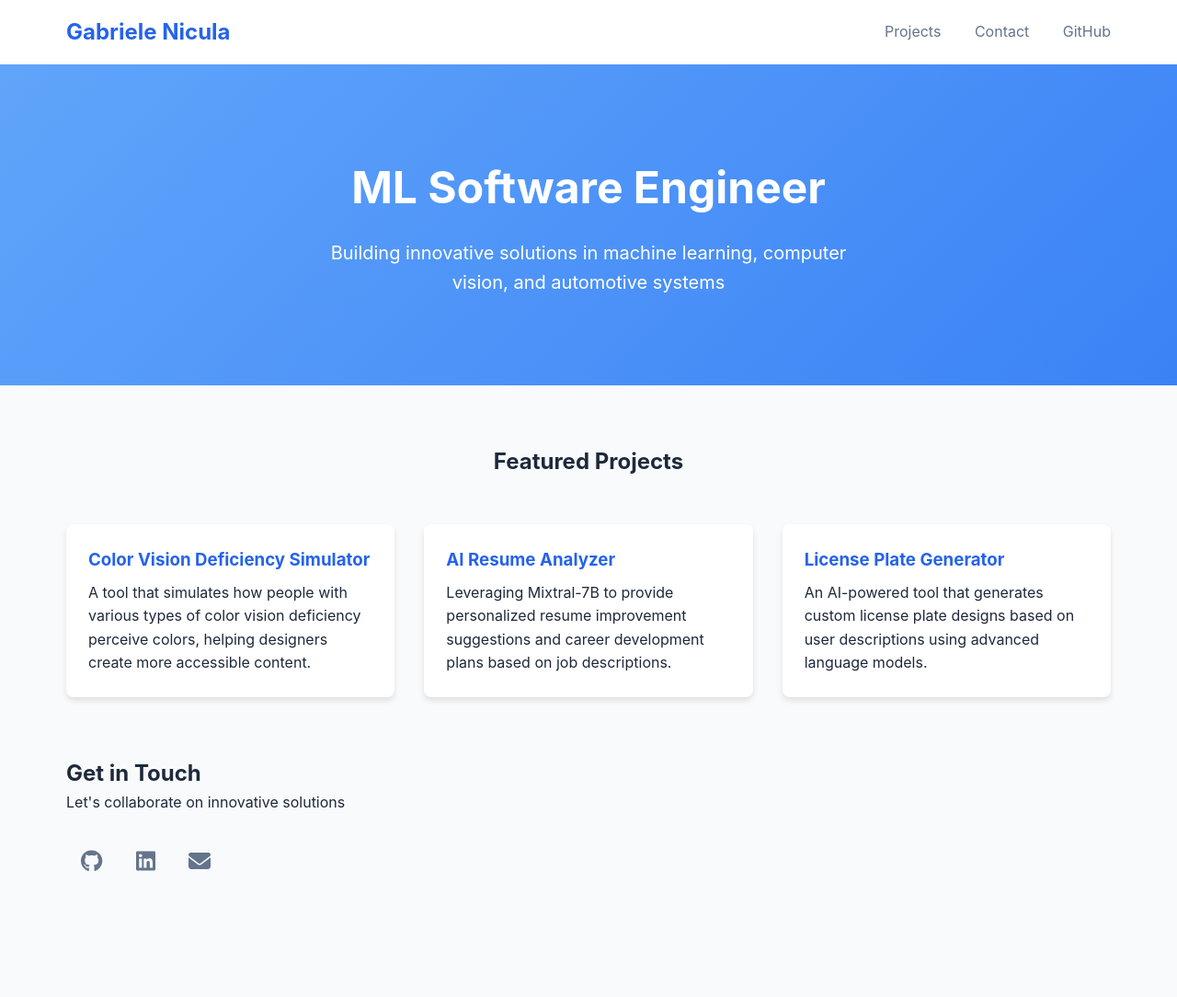
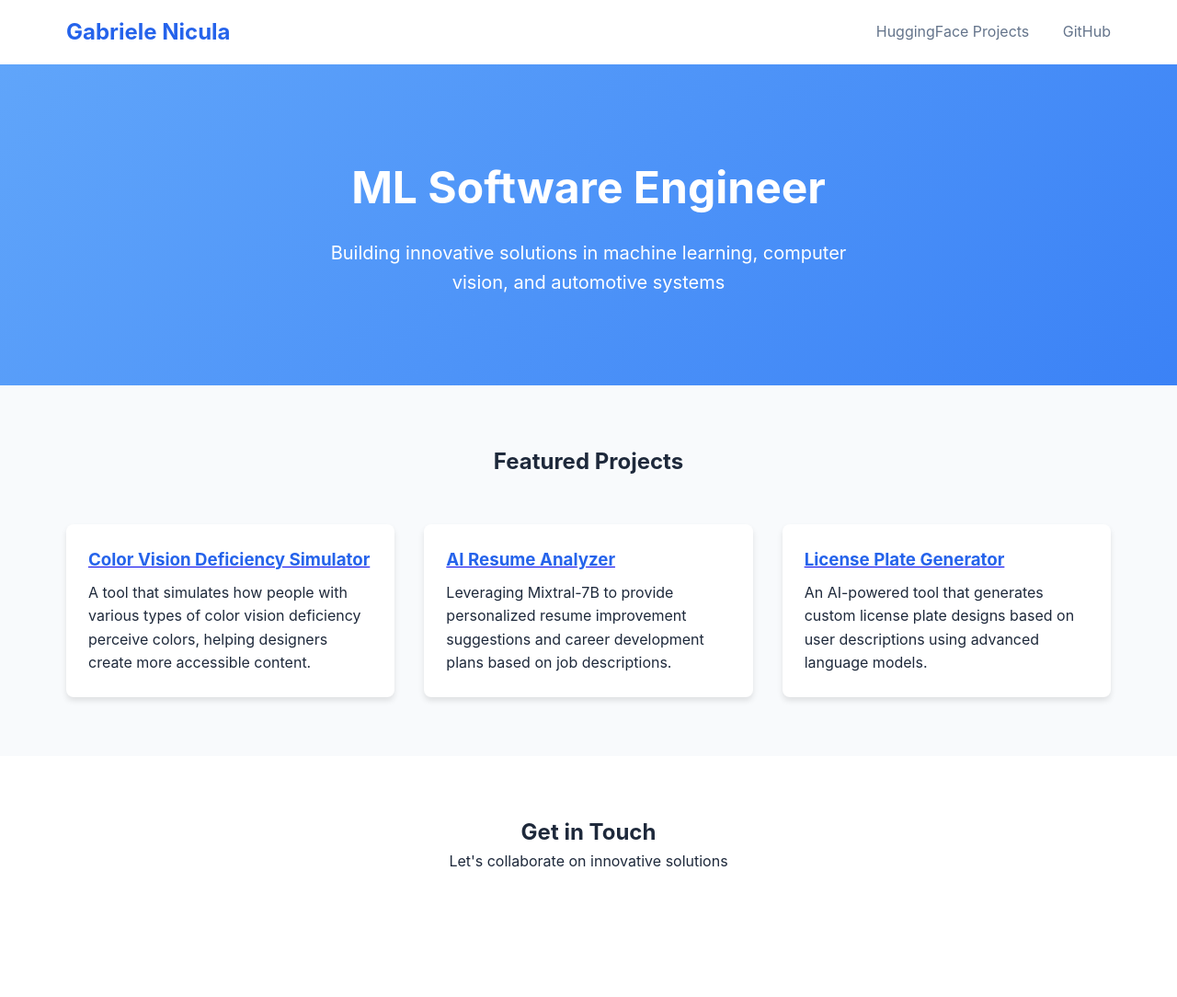
Before and after one commit to gnicula/gnicula.github.io, a plain HTML site: page index.html in a window 1280 px wide. Shown: the whole page at 92% size. Before the commit the page ends 956 px from the top, so only its background shows below. Drawn offline with Linux system fonts and the light colour scheme.

Commit message:
added linking for project cards

```diff
--- a/index.html
+++ b/index.html
@@ -116,11 +116,11 @@
             color: var(--primary);
         }
 
-        /* .contact {
+        .contact {
             padding: 4rem 0;
             background: white;
             text-align: center;
-        } */
+        }
 
         .social-links {
             margin-top: 2rem;
@@ -153,8 +153,7 @@
         <div class="container">
             <a href="#" class="nav-logo">Gabriele Nicula</a>
             <div class="nav-links">
-                <a href="#projects">Projects</a>
-                <a href="#contact">Contact</a>
+                <a href="https://huggingface.co/gnicula" target="_blank">HuggingFace Projects</a>
                 <a href="https://github.com/gnicula" target="_blank">GitHub</a>
             </div>
         </div>
@@ -167,42 +166,54 @@
         </div>
     </section>
 
-    <section class="projects" id="projects">
+    <div id="projects" class="section projects">
         <div class="container">
             <h2>Featured Projects</h2>
+
             <div class="project-grid">
                 <div class="project-card">
                     <div class="project-content">
-                        <h3>Color Vision Deficiency Simulator</h3>
-                        <p>A tool that simulates how people with various types of color vision deficiency perceive colors, helping designers create more accessible content.</p>
+                        <a href="http://gaben.pythonanywhere.com">
+                            <h3>Color Vision Deficiency Simulator</h3>
+                        </a>
+                        <p>A tool that simulates how people with various types of color vision
+                        deficiency perceive colors, helping designers create more accessible
+                        content.</p>
                     </div>
                 </div>
+
                 <div class="project-card">
                     <div class="project-content">
-                        <h3>AI Resume Analyzer</h3>
-                        <p>Leveraging Mixtral-7B to provide personalized resume improvement suggestions and career development plans based on job descriptions.</p>
+                        <a href="https://huggingface.co/spaces/gnicula/AI_Resume_Job_Analysis_And_Learning_Plan">
+                            <h3>AI Resume Analyzer</h3>
+                        </a>
+                        <p>Leveraging Mixtral-7B to provide personalized resume improvement
+                        suggestions and career development plans based on job descriptions.</p>
                     </div>
                 </div>
+
                 <div class="project-card">
                     <div class="project-content">
-                        <h3>License Plate Generator</h3>
-                        <p>An AI-powered tool that generates custom license plate designs based on user descriptions using advanced language models.</p>
+                        <a href="https://huggingface.co/spaces/gnicula/License_Plate_Generator">
+                            <h3>License Plate Generator</h3>
+                        </a>
+                        <p>An AI-powered tool that generates custom license plate designs based on
+                        user descriptions using advanced language models.</p>
                     </div>
                 </div>
             </div>
         </div>
-    </section>
+    </div>
 
-    <section class="contact" id="contact">
+    <div id="contact" class="section contact">
         <div class="container">
             <h2>Get in Touch</h2>
             <p>Let's collaborate on innovative solutions</p>
+
             <div class="social-links">
-                <a href="https://github.com/gnicula" target="_blank"><i class="fab fa-github"></i></a>
-                <a href="https://www.linkedin.com/in/gabriele-nicula-9847241aa/" target="_blank"><i class="fab fa-linkedin"></i></a>
-                <a href="mailto:glnicula1@outlook.com"><i class="fas fa-envelope"></i></a>
+                <a href="https://github.com/gnicula" target="_blank"></a>
+                <a href="https://www.linkedin.com/in/gabriele-nicula-9847241aa/" target="_blank"></a>
+                <a href="mailto:glnicula1@outlook.com"></a>
             </div>
         </div>
-    </section>
-</body>
-</html>
+    </div>
```
